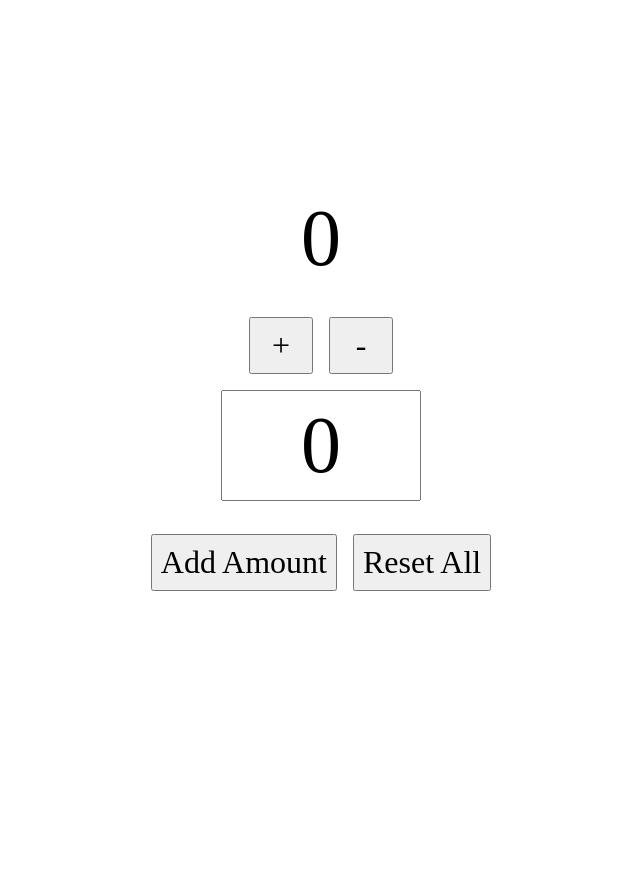
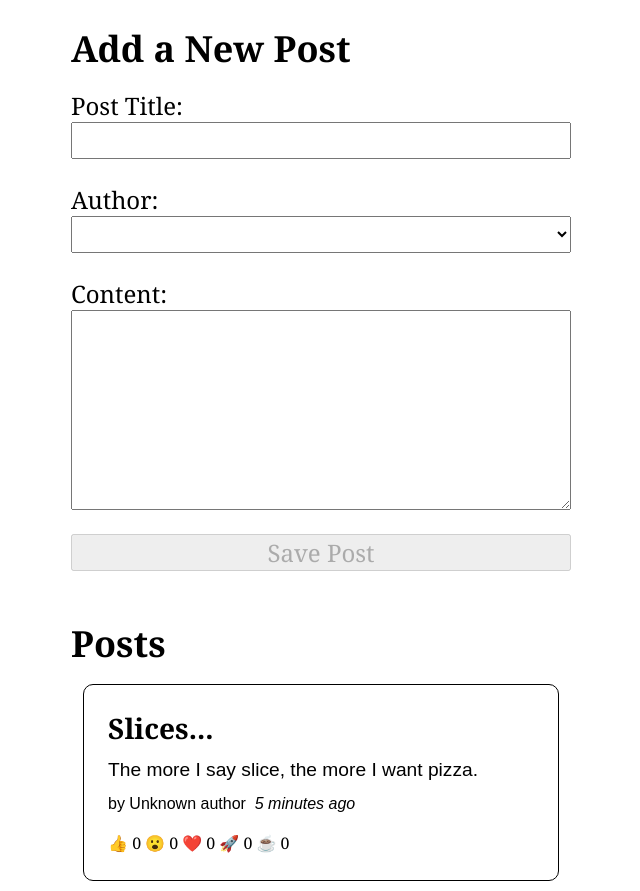
Before and after one commit to wilkersoh/redux-toolkit, a React (Create React App) app: page /post in a window 1280 px wide. Shown: the top 891 px of the page, without its empty margins (319-959 px from the left). Before the commit the page ends 800 px from the top, so only its background shows below. Built offline with nearby package versions, Linux system fonts and the light colour scheme.

Commit message:
create post

```diff
--- a/package.json
+++ b/package.json
@@ -7,6 +7,7 @@
     "@testing-library/jest-dom": "^5.16.4",
     "@testing-library/react": "^13.3.0",
     "@testing-library/user-event": "^13.5.0",
+    "date-fns": "^2.28.0",
     "react": "^18.2.0",
     "react-dom": "^18.2.0",
     "react-redux": "^8.0.2",
--- a/src/App.js
+++ b/src/App.js
@@ -1,10 +1,13 @@
 import Counter from "./features/counter/Counter";
+import PostsList from "./features/posts/PostsList";
+import AddPostsForm from "./features/posts/AddPostForm";
 
 const App = () => {
 	return (
-		<div className="App">
-			<Counter />
-		</div>
+		<main className="App">
+			<AddPostsForm />
+			<PostsList />
+		</main>
 	);
 };
 
--- a/src/app/store.js
+++ b/src/app/store.js
@@ -1,8 +1,12 @@
 import { configureStore } from "@reduxjs/toolkit";
 import counterReducer from "../features/counter/counterSlice";
+import postsReducer from "../features/posts/postsSlice";
+import usersReducer from "../features/users/usersSlice";
 
 export const store = configureStore({
 	reducer: {
 		counter: counterReducer,
+		posts: postsReducer,
+		users: usersReducer,
 	},
 });
--- /dev/null
+++ b/src/features/posts/AddPostForm.js
@@ -0,0 +1,68 @@
+import { useState } from "react";
+import { useDispatch, useSelector } from "react-redux";
+
+import { postAdded } from "./postsSlice";
+import { selectAllUsers } from "../users/usersSlice";
+
+const AddPostForm = () => {
+	const dispatch = useDispatch();
+
+	const [title, setTitle] = useState("");
+	const [content, setContent] = useState("");
+	const [userId, setUserId] = useState("");
+
+	const users = useSelector(selectAllUsers);
+
+	const onTitleChanged = (e) => setTitle(e.target.value);
+	const onContentChanged = (e) => setContent(e.target.value);
+	const onAuthorChanged = (e) => setUserId(e.target.value);
+
+	const onSavePostClicked = () => {
+		if (title && content) {
+			dispatch(postAdded(title, content, userId));
+			setTitle("");
+			setContent("");
+		}
+	};
+
+	const canSave = Boolean(title) && Boolean(content) && Boolean(userId);
+
+	const usersOptions = users.map((user) => (
+		<option key={user.id} value={user.id}>
+			{user.name}
+		</option>
+	));
+
+	return (
+		<section>
+			<h2>Add a New Post</h2>
+			<form>
+				<label htmlFor="postTitle">Post Title:</label>
+				<input
+					type="text"
+					id="postTitle"
+					name="postTitle"
+					value={title}
+					onChange={onTitleChanged}
+				/>
+				<label htmlFor="postAuthor">Author:</label>
+				<select id="postAuthor" value={userId} onChange={onAuthorChanged}>
+					<option value=""></option>
+					{usersOptions}
+				</select>
+				<label htmlFor="postContent">Content:</label>
+				<textarea
+					id="postContent"
+					name="postContent"
+					value={content}
+					onChange={onContentChanged}
+				/>
+				<button type="button" onClick={onSavePostClicked} disabled={!canSave}>
+					Save Post
+				</button>
+			</form>
+		</section>
+	);
+};
+
+export default AddPostForm;
--- /dev/null
+++ b/src/features/posts/PostAuthor.js
@@ -0,0 +1,12 @@
+import { useSelector } from "react-redux";
+import { selectAllUsers } from "../users/usersSlice";
+
+const PostAuthor = ({ userId }) => {
+	const users = useSelector(selectAllUsers);
+
+	const author = users.find((user) => user.id === userId);
+
+	return <span>by {author ? author.name : "Unknown author"}</span>;
+};
+
+export default PostAuthor;
--- /dev/null
+++ b/src/features/posts/PostsList.js
@@ -0,0 +1,35 @@
+import { useSelector } from "react-redux";
+import PostAuthor from "./PostAuthor";
+import { selectAllPosts } from "./postsSlice";
+import TimeAgo from "./TimeAgo";
+import ReactionButton from "./ReactionButton";
+
+const PostsList = () => {
+	const posts = useSelector(selectAllPosts);
+
+	// slice - return shadow copy an array
+	const orderedPosts = posts
+		.slice()
+		.sort((a, b) => b.date.localeCompare(a.date));
+
+	const renderedPosts = orderedPosts.map((post) => (
+		<article ley={post.id}>
+			<h3>{post.title}</h3>
+			<p>{post.content.substring(0, 100)}</p>
+			<p className="postCredit">
+				<PostAuthor userId={post.userId} />
+				<TimeAgo timestamp={post.date} />
+			</p>
+			<ReactionButton post={post} />
+		</article>
+	));
+
+	return (
+		<section>
+			<h2>Posts</h2>
+			{renderedPosts}
+		</section>
+	);
+};
+
+export default PostsList;
--- /dev/null
+++ b/src/features/posts/ReactionButton.js
@@ -0,0 +1,33 @@
+import { useDispatch } from "react-redux";
+import { reactionAdded } from "./postsSlice";
+
+const reactionEmoji = {
+	thumbsUp: "👍",
+	wow: "😮",
+	heart: "❤️",
+	rocket: "🚀",
+	coffee: "☕",
+};
+
+const ReactionButton = ({ post }) => {
+	const dispatch = useDispatch();
+
+	const reactionButtons = Object.entries(reactionEmoji).map(([name, emoji]) => {
+		return (
+			<button
+				key={name}
+				type="button"
+				className="reactionButton"
+				onClick={() =>
+					dispatch(reactionAdded({ postId: post.id, reaction: name }))
+				}
+			>
+				{emoji} {post.reactions[name]}
+			</button>
+		);
+	});
+
+	return <div>{reactionButtons}</div>;
+};
+
+export default ReactionButton;
--- /dev/null
+++ b/src/features/posts/TimeAgo.js
@@ -0,0 +1,19 @@
+import { parseISO, formatDistanceToNow } from "date-fns";
+
+const TimeAgo = ({ timestamp }) => {
+	let timeAgo = "";
+
+	if (timestamp) {
+		const date = parseISO(timestamp);
+		const timePeriod = formatDistanceToNow(date);
+		timeAgo = `${timePeriod} ago`;
+	}
+
+	return (
+		<span title={timestamp}>
+			&nbsp; <i>{timeAgo}</i>
+		</span>
+	);
+};
+
+export default TimeAgo;
--- /dev/null
+++ b/src/features/posts/postsSlice.js
@@ -0,0 +1,90 @@
+import { createSlice, nanoid } from "@reduxjs/toolkit";
+import { sub } from "date-fns";
+
+const initialState = [
+	{
+		id: "1",
+		title: "Learning Redux Toolkit",
+		content: "I've heard good things.",
+		date: sub(new Date(), { minutes: 10 }).toISOString(), // 10min before
+		reactions: {
+			thumbsUp: 0,
+			wow: 0,
+			heart: 0,
+			rocket: 0,
+			coffee: 0,
+		},
+	},
+	{
+		id: "2",
+		title: "Slices...",
+		content: "The more I say slice, the more I want pizza.",
+		date: sub(new Date(), { minutes: 5 }).toISOString(),
+		reactions: {
+			thumbsUp: 0,
+			wow: 0,
+			heart: 0,
+			rocket: 0,
+			coffee: 0,
+		},
+	},
+];
+
+export const postsSlice = createSlice({
+	name: "posts",
+	initialState,
+	reducers: {
+		postAdded: {
+			reducer(state, action) {
+				/**
+					why we push value into state in react? normally we don't MUTATE state in this way in reactjs.
+					Because of toolkit use immerJs under hook that will automatically creates new state underneath,
+					this only work inside createSlice fn
+				*/
+				state.push(action.payload);
+			},
+			prepare(title, content, userId) {
+				/**
+					Clean Code,
+					if not we need pass in every postAdded( {	id: nanoid(), title, content } )
+				*/
+				return {
+					payload: {
+						id: nanoid(),
+						title,
+						content,
+						date: new Date().toISOString(), // toISOString -> format to timestamp
+						userId,
+						reactions: {
+							thumbsUp: 0,
+							wow: 0,
+							heart: 0,
+							rocket: 0,
+							coffee: 0,
+						},
+					},
+				};
+			},
+		},
+		reactionAdded(state, action) {
+			const { postId, reaction } = action.payload;
+			const existingPost = state.find((post) => post.id === postId);
+			if (existingPost) {
+				existingPost.reactions[reaction]++;
+			}
+		},
+	},
+});
+
+/**
+  import { selectAllPosts } from "./postsSlice";
+	const posts = useSelector(selectAllPosts); -----> use this
+	const posts = useSelector((state) => state.posts); ---> dont use this
+
+	如果 以後我們要更改 只需要來到 slice這裡改就好了 不必去到 每一個file 去換
+*/
+export const selectAllPosts = (state) => state.posts;
+
+export const { postAdded, reactionAdded } = postsSlice.actions;
+
+export default postsSlice.reducer;
--- /dev/null
+++ b/src/features/users/usersSlice.js
@@ -0,0 +1,19 @@
+import { createSlice } from "@reduxjs/toolkit";
+
+const initialState = [
+	{ id: "0", name: "Dude Lebowski" },
+	{ id: "1", name: "Neil Young" },
+	{ id: "2", name: "Dave Gray" },
+];
+
+export const usersSlice = createSlice({
+	name: "users",
+	initialState,
+	reducers: {},
+});
+
+export const selectAllUsers = (state) => state.users;
+
+export const {} = usersSlice.actions;
+
+export default usersSlice.reducer;
--- a/src/index.css
+++ b/src/index.css
@@ -4,37 +4,129 @@
 	box-sizing: border-box;
 }
 
+html {
+	font-family: Cambria, Cochin, Georgia, Times, "Times New Roman", serif;
+	background-color: white;
+	color: #000;
+}
+
 body {
 	min-height: 100vh;
-  font-size: 5rem;
-  display: grid;
-  place-content: center;
+	font-size: 1.5rem;
 }
 
 input,
-button {
+textarea,
+button,
+select {
 	font: inherit;
-  padding: 0.5rem;
+	margin-bottom: 1em;
+}
+
+header {
+	padding: 1rem;
+	display: flex;
+	justify-content: space-between;
+	align-items: flex-start;
+	background-color: purple;
+	color: whitesmoke;
+	position: sticky;
+	top: 0;
+}
+
+nav {
+	display: flex;
+	justify-content: flex-end;
+}
+
+nav ul {
+	list-style-type: none;
+}
+
+nav ul li {
+	display: inline-block;
+	margin-right: 1rem;
+}
+
+nav a,
+nav a:visited {
+	color: #fff;
+	text-decoration: none;
+}
+
+nav a:hover,
+nav a:focus {
+	text-decoration: underline;
+}
+
+main {
+	max-width: 500px;
+	margin: auto;
 }
 
 section {
+	margin-top: 1em;
+}
+
+article {
+	margin: 0.5em;
+	border: 1px solid #000;
+	border-radius: 10px;
+	padding: 1em;
+}
+
+h1 {
+	font-size: 3.5rem;
+}
+
+h2 {
+	margin-bottom: 1rem;
+}
+
+p {
+	font-family: Arial, Helvetica, sans-serif;
+	line-height: 1.4;
+	font-size: 1.2rem;
+	margin: 0.5em 0;
+}
+
+form {
 	display: flex;
 	flex-direction: column;
-  justify-content: center;
-  align-items: center;
 }
 
-input {
-  text-align: center;
-  max-width: 2.5em;
+textarea {
+	height: 200px;
 }
 
-button {
-  font-size: 2rem;
-  margin: 0.5em 0 0.5em 0.5em;
-  min-width: 2em;
+.postCredit {
+	font-size: 1rem;
 }
 
-button:first-child {
-  margin-left: 0;
+.postCredit a,
+.postCredit a:visited {
+	margin-right: 0.5rem;
+	color: black;
 }
+
+.postCredit a:hover,
+.postCredit a:focus {
+	color: hsla(0, 0%, 0%, 0.75);
+}
+
+.excerpt {
+	font-style: italic;
+}
+
+.reactionButton {
+	margin: 0 0.25em 0 0;
+	background: transparent;
+	border: none;
+	color: #000;
+	font-size: 1rem;
+}
+
+.deleteButton {
+	background-color: palevioletred;
+	color: white;
+}
```
Also changed, not shown: 2 other files (tests, documents, lock files or other folders). Lines whose indentation alone changed are shown as unchanged.
